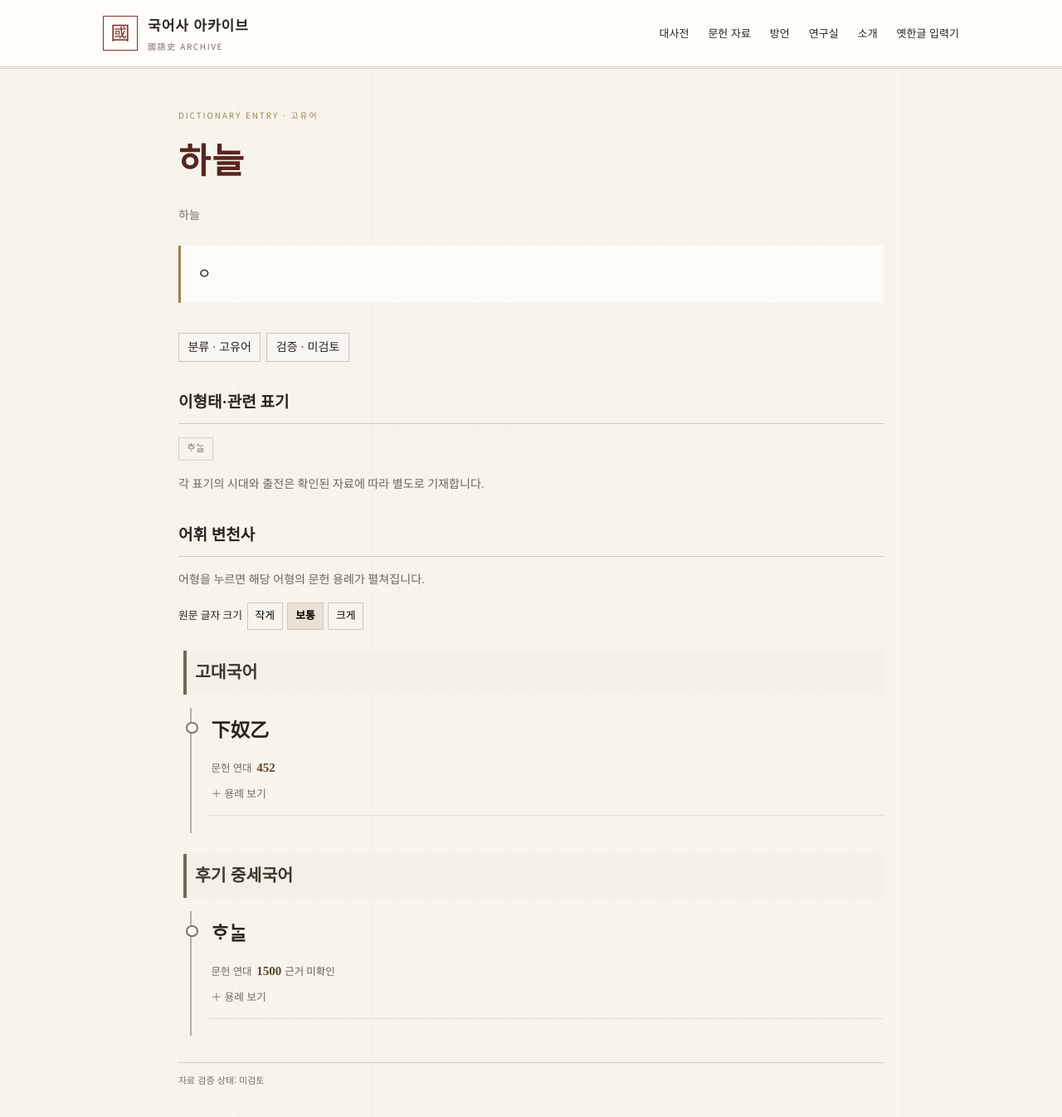
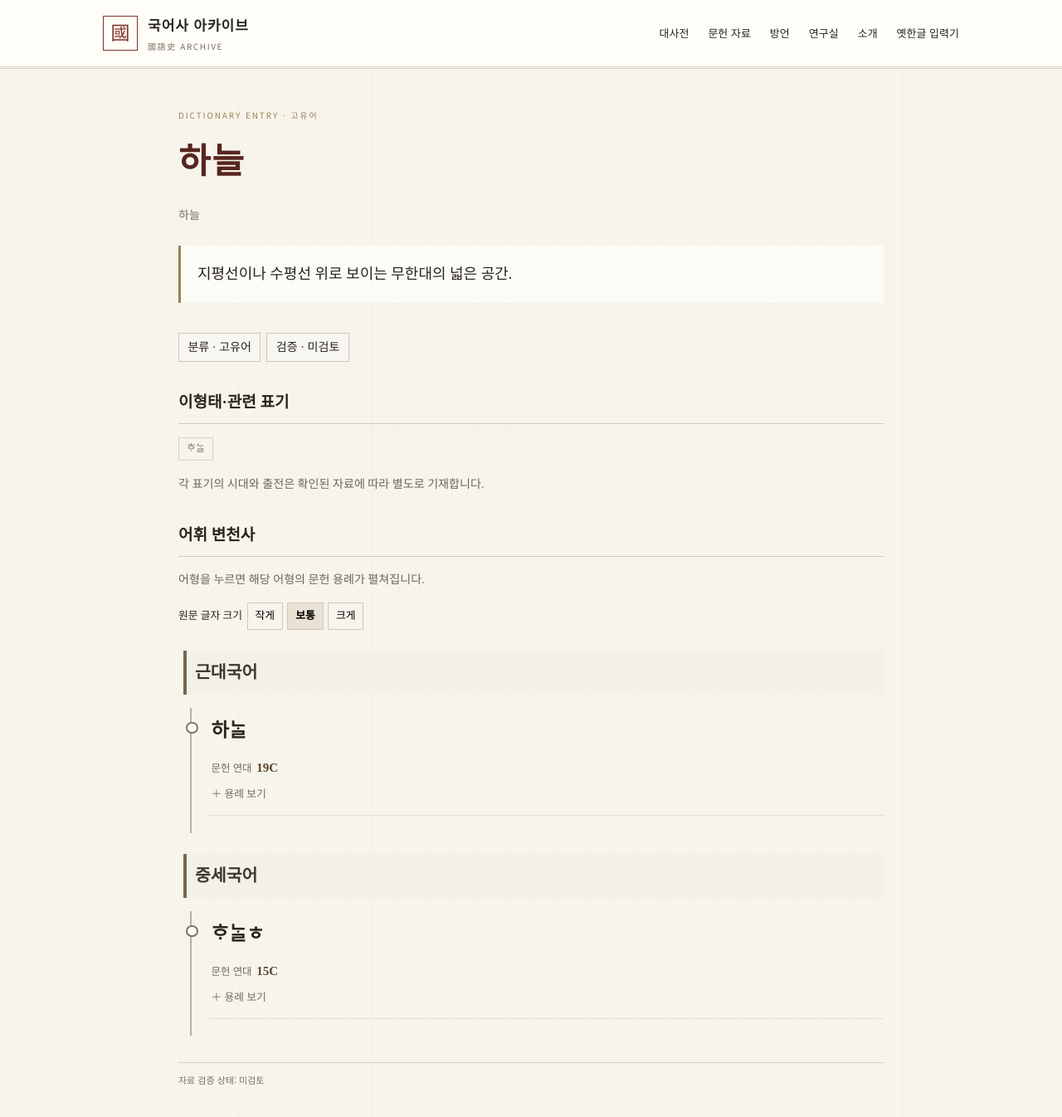
Before and after one commit to namomiru/malagamu, a Jekyll site: the page built from _entries/haneul.md, in a window 1280 px wide and 1400 px high. Shown: the top 1346 px of the window at 83% size. Built offline with Jekyll 4.4.1, drawn with Linux system fonts in a browser that asks for light colours.

Commit message:
Update _entries/haneul.md (via Pages CMS)

```diff
--- a/_entries/haneul.md
+++ b/_entries/haneul.md
@@ -2,22 +2,19 @@
 layout: dictionary
 title: 표제어
 headword: 하늘
-short_definition: ㅇ
+short_definition: 지평선이나 수평선 위로 보이는 무한대의 넓은 공간.
 category: 고유어
 pronunciation: 하늘
 variants:
   - ᄒᆞᄂᆞᆯ
 historical_forms:
-  - period: 후기 중세국어
-    form: ᄒᆞᄂᆞᆯ
-    meaning: 화면 표시 확인용
-    source: 테스트자료
-    date: "1500"
-    citation: 동해고략
-    translation: 번역이다
-    evidence: 근거 미확인
-  - period: 고대국어
-    form: 下奴乙
-    source: 삼국사기
-    date: "452"
+  - period: 중세국어
+    form: ᄒᆞᄂᆞᆯㅎ
+    date: 15C
+    citation: |
+      ᄒᆞᄂᆞᆳ 둘에 三百六十五度ᄒᆞ고 ᄯᅩ 度ᄅᆞᆯ 네헤 ᄂᆞᆫ호아 ᄒᆞ나히니 [능엄06:16b-17a]
+  - period: 근대국어
+    form: 하ᄂᆞᆯ
+    date: 19C
+    citation: 마치 하ᄂᆞᆯ과 따히 서로 멀고 [성직26a]
 ---
```
